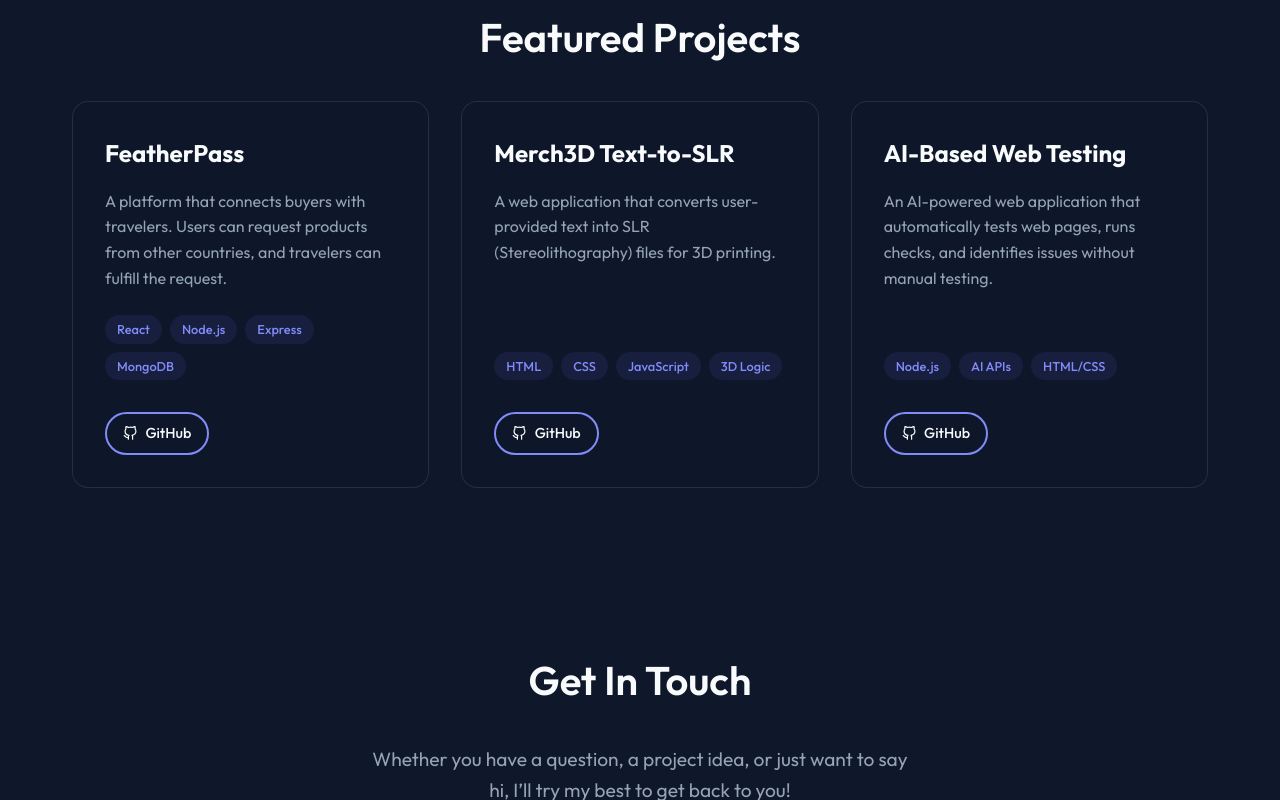
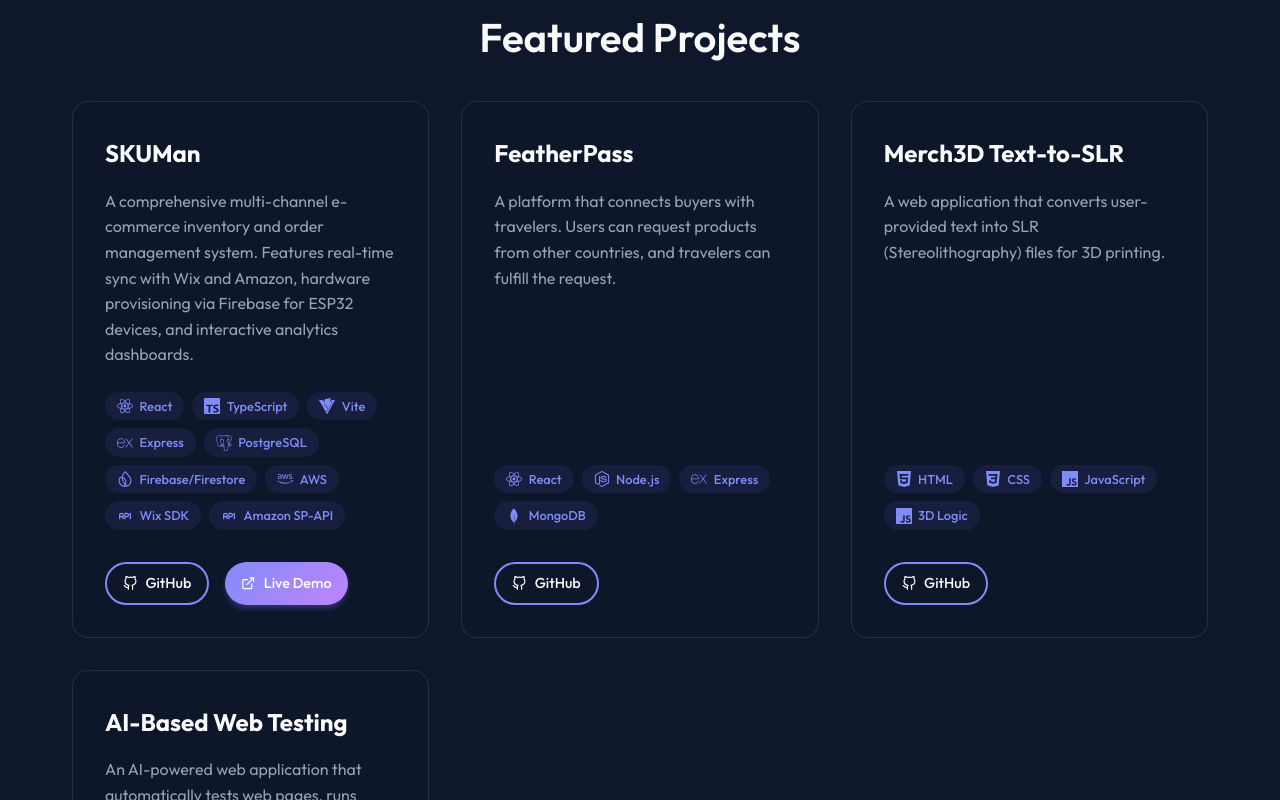
Before and after one commit to Hemanth0502-del/hemanthportfolio, a React (Vite) app: page / in a window 1280 px wide. Shown: the part 2000-2800 px from the top of the page. Built offline with nearby package versions, Linux system fonts and the light colour scheme.

Commit message:
feat: Add a new Projects component to display portfolio projects with detailed information, technology icons, and responsive styling.

```diff
--- a/src/components/Projects.css
+++ b/src/components/Projects.css
@@ -54,6 +54,13 @@
     padding: 0.25rem 0.75rem;
     border-radius: 50px;
     font-weight: 500;
+    display: inline-flex;
+    align-items: center;
+    gap: 0.4rem;
+}
+
+.tech-icon {
+    font-size: 1rem;
 }
 
 .project-links {
--- a/src/components/Projects.jsx
+++ b/src/components/Projects.jsx
@@ -1,10 +1,50 @@
 import React from 'react';
 import { motion } from 'framer-motion';
 import { FiGithub, FiExternalLink } from 'react-icons/fi';
+import {
+    SiReact, SiNodedotjs, SiExpress, SiMongodb, SiTypescript, SiPostgresql,
+    SiAmazonwebservices, SiFirebase, SiGoogle, SiHtml5, SiCss3, SiJavascript,
+    SiVite, SiVercel, SiChartdotjs, SiReactrouter, SiJsonwebtokens
+} from 'react-icons/si';
+import { TbApi } from 'react-icons/tb';
 import './Projects.css';
+
+const getTechIcon = (techName) => {
+    switch (techName.toLowerCase()) {
+        case 'react': return <SiReact className="tech-icon" />;
+        case 'node.js': return <SiNodedotjs className="tech-icon" />;
+        case 'express': return <SiExpress className="tech-icon" />;
+        case 'mongodb': return <SiMongodb className="tech-icon" />;
+        case 'typescript': return <SiTypescript className="tech-icon" />;
+        case 'postgresql': return <SiPostgresql className="tech-icon" />;
+        case 'aws': return <SiAmazonwebservices className="tech-icon" />;
+        case 'firebase/firestore': return <SiFirebase className="tech-icon" />;
+        case 'google oauth': return <SiGoogle className="tech-icon" />;
+        case 'html': return <SiHtml5 className="tech-icon" />;
+        case 'html/css': return <SiHtml5 className="tech-icon" />;
+        case 'css': return <SiCss3 className="tech-icon" />;
+        case 'javascript': return <SiJavascript className="tech-icon" />;
+        case 'vite': return <SiVite className="tech-icon" />;
+        case 'vercel': return <SiVercel className="tech-icon" />;
+        case 'chart.js': return <SiChartdotjs className="tech-icon" />;
+        case 'react router': return <SiReactrouter className="tech-icon" />;
+        case 'jwt': return <SiJsonwebtokens className="tech-icon" />;
+        case 'wix sdk': return <TbApi className="tech-icon" />;
+        case 'amazon sp-api': return <TbApi className="tech-icon" />;
+        case '3d logic': return <SiJavascript className="tech-icon" />;
+        default: return null;
+    }
+};
 
 const Projects = () => {
     const projects = [
+        {
+            title: 'SKUMan',
+            description: 'A comprehensive multi-channel e-commerce inventory and order management system. Features real-time sync with Wix and Amazon, hardware provisioning via Firebase for ESP32 devices, and interactive analytics dashboards.',
+            tech: ['React', 'TypeScript', 'Vite', 'Express', 'PostgreSQL', 'Firebase/Firestore', 'AWS', 'Wix SDK', 'Amazon SP-API'],
+            github: 'https://github.com/Hemanth0502-del/SKUMan',
+            demo: 'https://sku-man.vercel.app/'
+        },
         {
             title: 'FeatherPass',
             description: 'A platform that connects buyers with travelers. Users can request products from other countries, and travelers can fulfill the request.',
@@ -47,7 +87,10 @@
                                 <p className="project-desc">{project.description}</p>
                                 <div className="project-tech">
                                     {project.tech.map((t, i) => (
-                                        <span key={i} className="tech-tag">{t}</span>
+                                        <span key={i} className="tech-tag">
+                                            {getTechIcon(t)}
+                                            {t}
+                                        </span>
                                     ))}
                                 </div>
                                 <div className="project-links">
```
